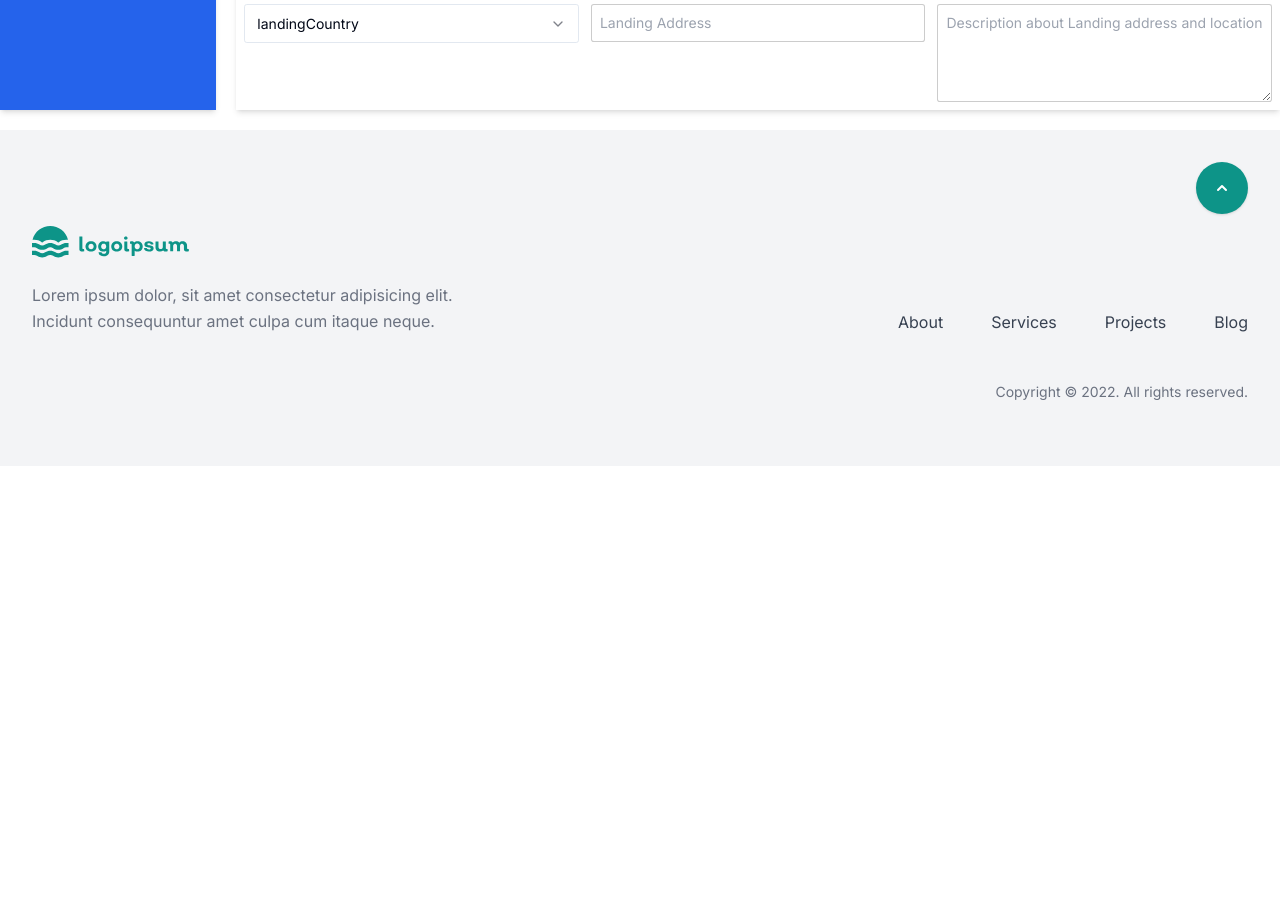
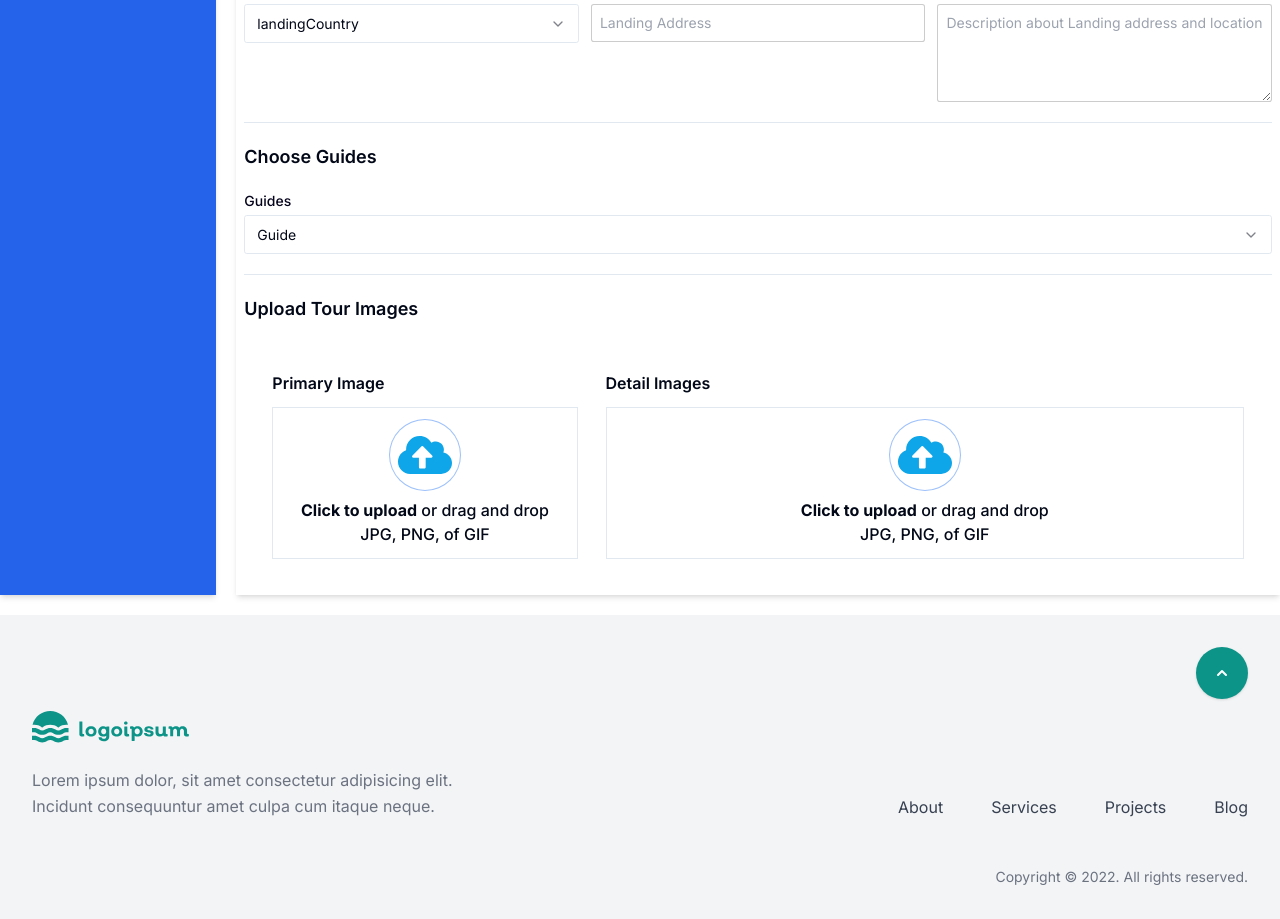
Before and after one commit to Abenezer-berhanu/final_tour_and_travel_production, a Next.js app: page /admin/dashboard/newTour in a window 1280 px wide. Shown: the part 943-1862 px from the top of the page. Before the commit the page ends 1409 px from the top, so only its background shows below. Built offline with nearby package versions, Linux system fonts and the light colour scheme.

Commit message:
FINISH:tour creating form

```diff
--- a/src/components/uiComponents/AdminTourForm.jsx
+++ b/src/components/uiComponents/AdminTourForm.jsx
@@ -9,6 +9,7 @@ import { Separator } from "../ui/separator";
 import AdminDatePicker from "./AdminDatePicker";
 import { Checkbox } from "../ui/checkbox";
 import { countries } from "@/lib/countries";
+import ImagesUpload from "./ImagesUpload";
 function AdminTourForm() {
   return (
     <div className="flex flex-col gap-5">
@@ -319,6 +320,47 @@ function AdminTourForm() {
           ></textarea>
         </span>
       </div>
+
+      <Separator />
+      <h1 className="text-lg font-semibold">Choose Guides</h1>
+      <div>
+        <span className="flex flex-col gap-1">
+          <label
+            htmlFor="name"
+            className="block text-sm font-medium text-form_text"
+          >
+            Guides
+          </label>
+
+          <Select>
+            <SelectTrigger className="w-full">
+              <SelectValue placeholder="Guide" />
+            </SelectTrigger>
+            <SelectContent>
+              <SelectItem value="123498">Mamo Lamo</SelectItem>
+              <SelectItem value="480384">Dabo Chalo</SelectItem>
+              <SelectItem value="408308">Wamo Kamo</SelectItem>
+            </SelectContent>
+          </Select>
+        </span>
+      </div>
+
+      <Separator />
+      <h1 className="text-lg font-semibold">Upload Tour Images</h1>
+      <div className="col-span-6 sm:col-span-5 bg-white p-5 grid grid-cols-6 gap-3 rounded-lg font-medium">
+        <div className="col-span-2 p-2 flex flex-col gap-3">
+          <h1 className="text-md font-semibold">Primary Image</h1>
+          <span className="border p-3">
+            <ImagesUpload />
+          </span>
+        </div>
+        <div className="col-span-4 p-2 flex flex-col gap-3">
+          <h1 className="text-md font-semibold">Detail Images</h1>
+          <span className="border p-3">
+            <ImagesUpload />
+          </span>
+        </div>
+      </div>
     </div>
   );
 }
--- /dev/null
+++ b/src/components/uiComponents/ImagesUpload.jsx
@@ -0,0 +1,35 @@
+'use client'
+import { useCallback } from "react";
+import { useDropzone } from "react-dropzone";
+import { FaCloudUploadAlt } from "react-icons/fa"
+
+function ImagesUpload() {
+    const onDrop = useCallback((acceptedFiles) => {
+        console.log(acceptedFiles);
+      }, []);
+      const { getRootProps, getInputProps, isDragActive } = useDropzone({ onDrop });
+  return (
+    <div
+    {...getRootProps()}
+    className="flex flex-col items-center justify-center"
+  >
+    <input {...getInputProps()} />
+
+    {isDragActive ? (
+      <b>Drop the files here ...</b>
+    ) : (
+      <>
+        <span className="p-2 ring-1 rounded-full mb-2">
+          <FaCloudUploadAlt size={54} className="text-sky-500" />
+        </span>
+        <p>
+          <b>Click to upload</b> or drag and drop
+        </p>
+        <p>JPG, PNG, of GIF</p>
+      </>
+    )}
+  </div>
+  )
+}
+
+export default ImagesUpload
```
Also changed, not shown: 1 other file (tests, documents, lock files or other folders).
